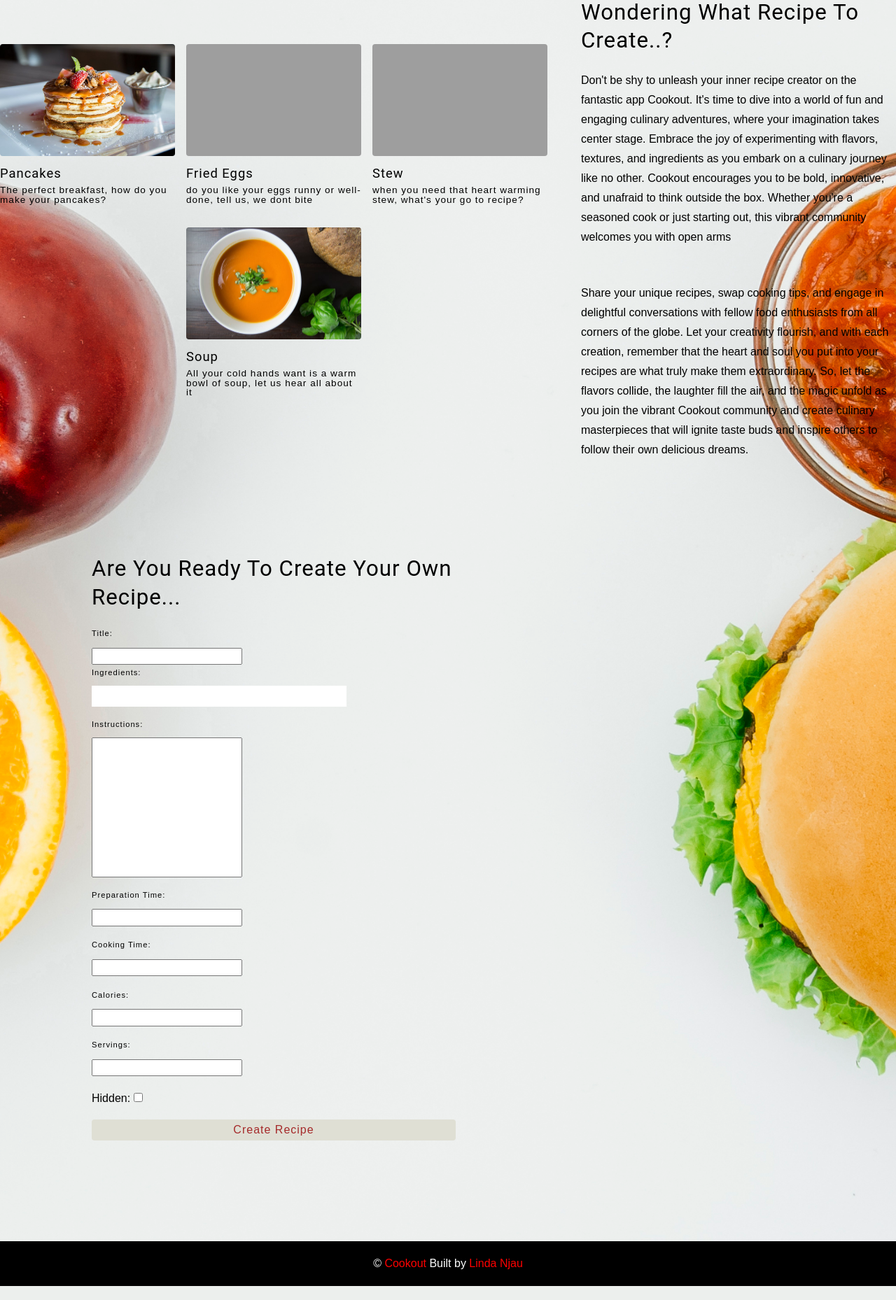
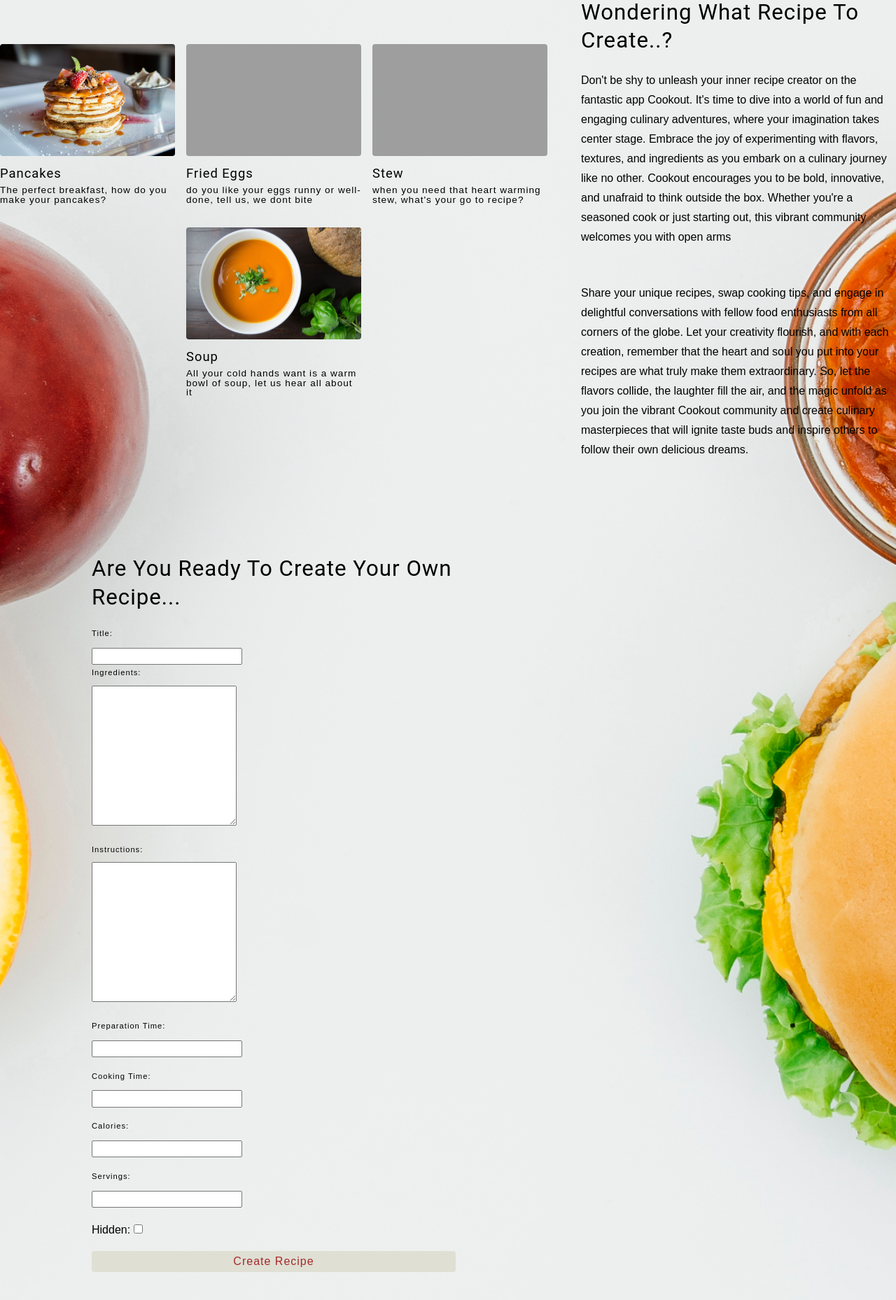
Before and after one commit to Linda-Njau/COOKOUT, a Flask app: page /new_recipe in a window 1280 px wide. Shown: the part 193-2051 px from the top of the page at 70% size. Run offline with Flask 3, Linux system fonts and the light colour scheme; the visitor is signed in with stand-in values (Sample User, id 1); some libraries are stand-ins or nearby versions; grey boxes are pictures that could not be loaded.

Commit message:
update: screenshots of cookout website

```diff
--- a/app/static/css/main.css
+++ b/app/static/css/main.css
@@ -170,10 +170,6 @@ ul {
   margin-bottom: 1rem;
 }
 
-.form-textarea {
-  height: 7 rem;
-
-}
 ::placeholder {
   font-family: inherit;
   color: var(--grey-400);
--- a/app/templates/new_recipe.html
+++ b/app/templates/new_recipe.html
@@ -90,11 +90,11 @@
         <div>
           <div class="form-row">
         <label for="ingredients" class="form-label">Ingredients:</label>
-        <input type="text" name="ingredients" id="ingredients" class="recipe-input" />
+        <textarea name="ingredients" id="ingredients" style="height:200px" /></textarea>
           </div>
           <div class="form-row">
         <label for="instructions" class="form-label">Instructions:</label>
-        <input type="text" name="instructions" id="instructions" style="height:200px" />
+        <textarea name="instructions" id="instructions" style="height:200px" /></textarea>
           </div>
           <div class="form-row">
         <label for="preparation_time" class="form-label" >Preparation Time:</label>
```
Also changed, not shown: cookout_screenshots/about_page.png (added), cookout_screenshots/home_page.png (added), cookout_screenshots/login_page.png (added), cookout_screenshots/myrecipes_page.png (added), cookout_screenshots/newrecipe_form_page.png (added), cookout_screenshots/newrecipe_inspo_page.png (added), cookout_screenshots/signup_page.png (added).
